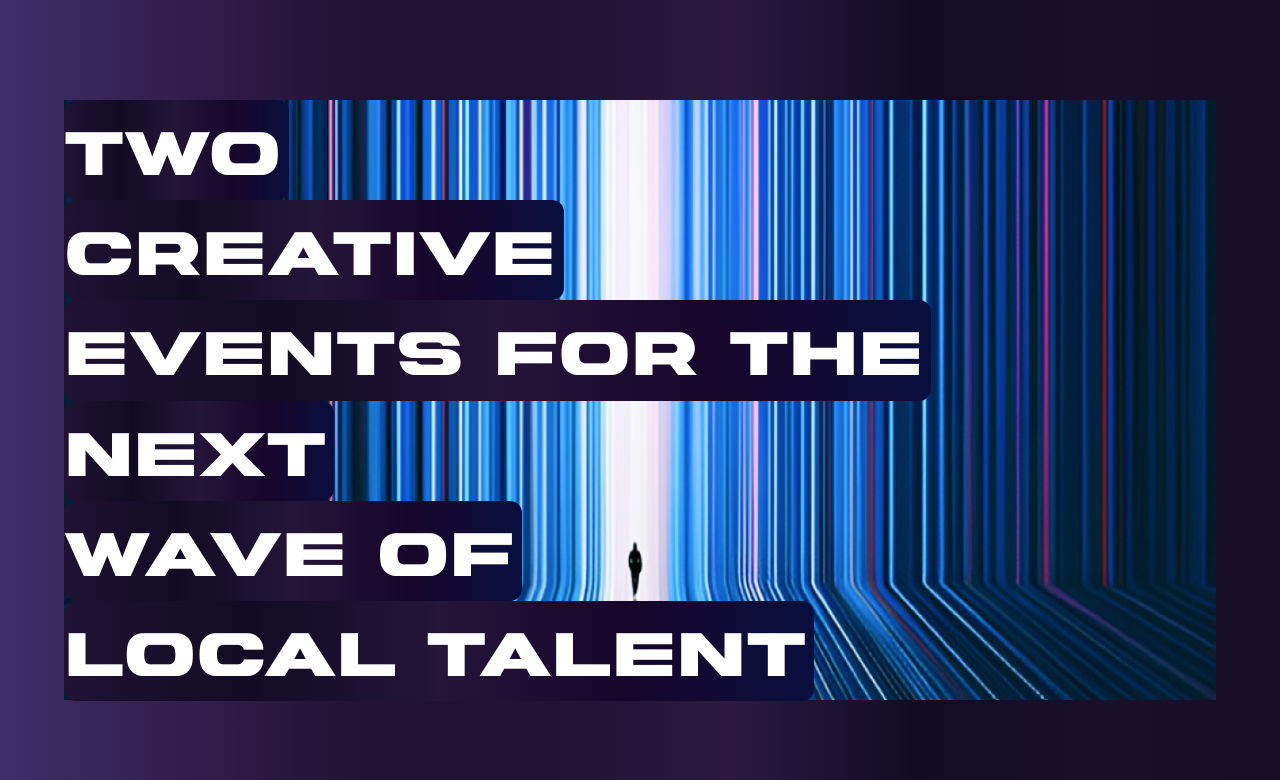
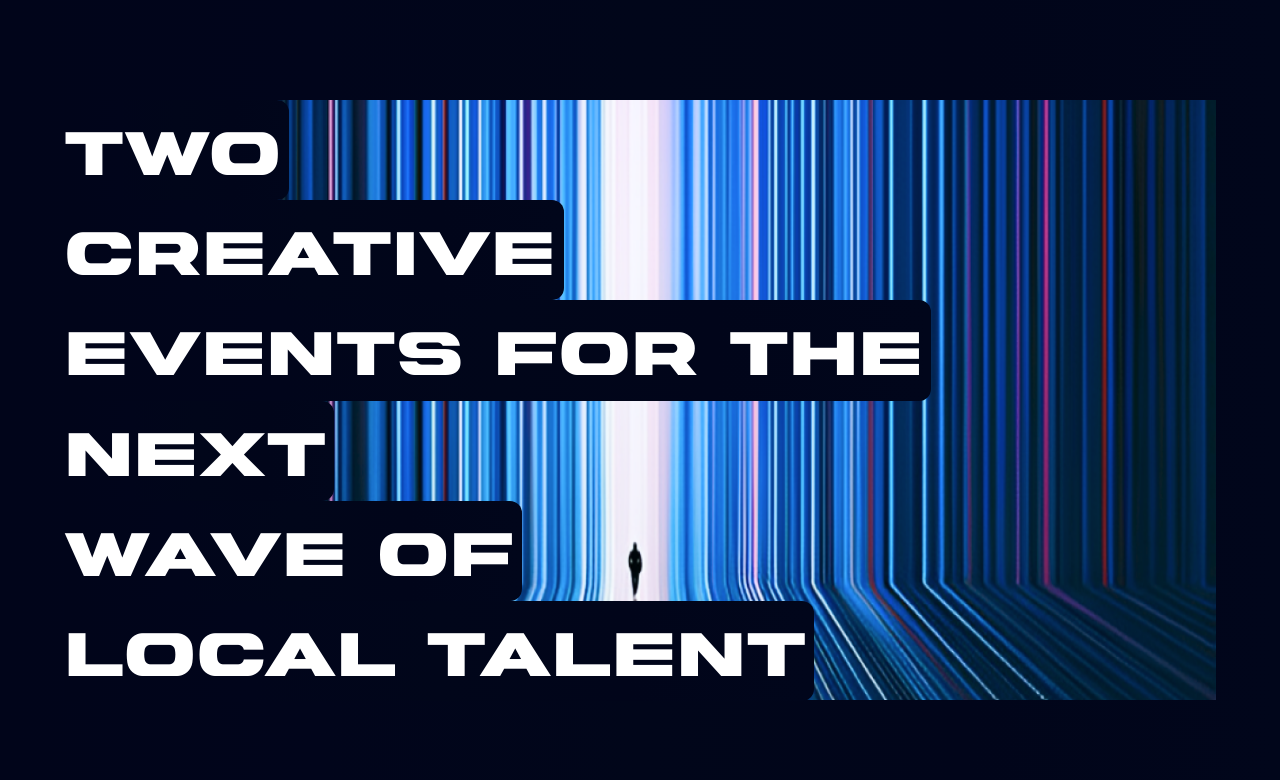
Before and after one commit to IEEECS-VIT/arcs24-frontend, a React (Vite) app: page / in a window 1280 px wide. Shown: the part 800-1580 px from the top of the page. Built offline with nearby package versions, Linux system fonts and the light colour scheme.

Commit message:
change background colour

```diff
--- a/src/Components/Yooho.jsx
+++ b/src/Components/Yooho.jsx
@@ -22,22 +22,22 @@ function Yooho() {
             </span>
           </div>
           <div className="text-overlay hidden lg:flex lg:flex-col lg:items-start text-left">
-            <span className="rounded-xl pr-2 text-[8.35vh]">
+            <span className="rounded-r-xl pr-2 text-[8.35vh]">
               TWO
             </span>
-            <span className="rounded-xl pr-2 text-[8.35vh]">
+            <span class="rounded-r-xl pr-2 text-[8.35vh]">
               CREATIVE
             </span>
-            <span className="rounded-xl pr-2 text-[8.35vh]">
+            <span className="rounded-r-xl pr-2 text-[8.35vh]">
               EVENTS FOR THE
             </span>
-            <span className="rounded-xl pr-2 text-[8.35vh]">
+            <span className="rounded-r-xl pr-2 text-[8.35vh]">
               NEXT
             </span>
-            <span className="rounded-xl pr-2 text-[8.35vh]">
+            <span className="rounded-r-xl pr-2 text-[8.35vh]">
               WAVE OF
             </span>
-            <span className="rounded-xl pr-2 text-[8.35vh]">
+            <span className="rounded-r-xl pr-2 text-[8.35vh]">
               LOCAL TALENT
             </span>
           </div>
--- a/src/index.css
+++ b/src/index.css
@@ -9,14 +9,17 @@
 @tailwind utilities;
 
 .animated-gradient {
-  background: linear-gradient(to left, #160d25 , #1b0f2c, #110c24,#2b1942, #211233,#211233,#321e4c,  #3d2f6c);
+  /* background: linear-gradient(to left, #160d25 , #1b0f2c, #110c24,#150727, #190a2b,#210f37,#1e1032,  #12092f);
+   */
+   background: linear-gradient(to left, #01061B ,#01051A, #01061A,#01051B, #01051A);
+
 }
 
 
 
 
 .text-overlay span {
-  background: linear-gradient(to left, #0a0f3f, #17062b, #241539, #110c24, #1F1233);
+  background: linear-gradient(to left, #01061B ,#01051A, #01061A,#01051B, #01051A);
 }
 @layer base {
   body {
```
